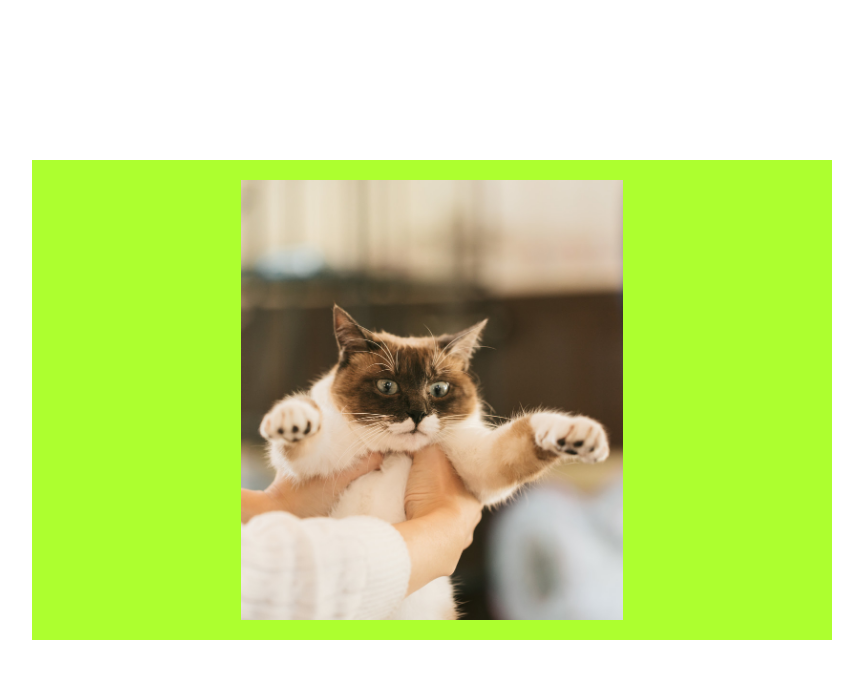
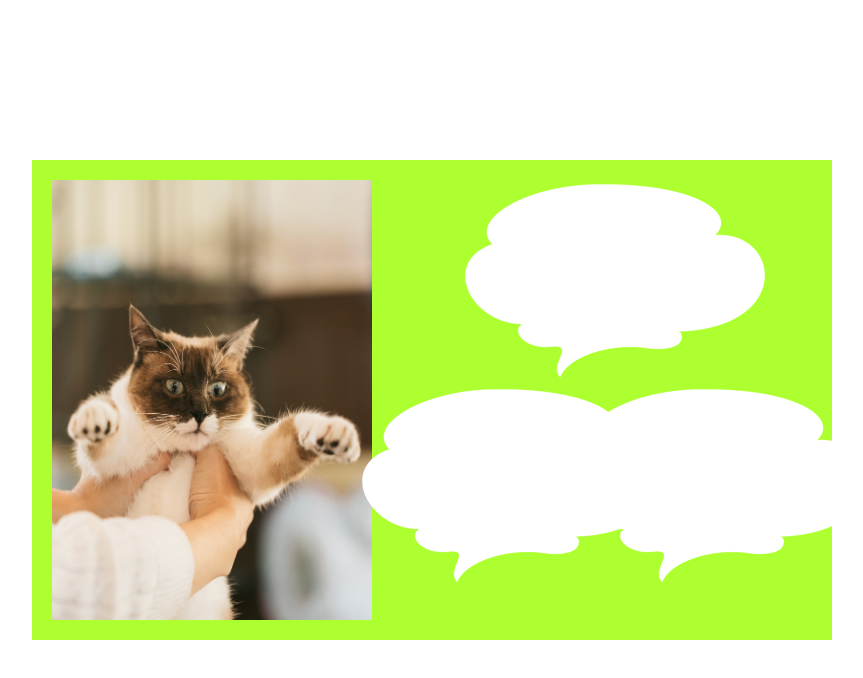
Before and after one commit to Tchikawa/html_test, a website: page index.html in a window 1280 px wide. Shown: the whole page, without its empty margins (208-1071 px from the left). Drawn offline with Linux system fonts and the light colour scheme.

Commit message:
一旦完了

```diff
--- a/index.css
+++ b/index.css
@@ -10,10 +10,47 @@ main{
     width: 800px;
     height: 480px;
     background-color: greenyellow;
-    display:flex;
-    justify-content:space-around;
+    display: flex;
+    justify-content: space-around;
 }
 
 .img_cat{
-    padding:20;
+    padding: 20;
+    width: 40%;
+    flex: 0 1 30%;
 }
+
+.baloon1{
+    grid-area: b1;
+    display: flex;
+    align-items: center;
+    justify-content: center;
+    padding: 20;
+}
+
+.baloon2{
+    grid-area: b2;
+    display: flex;
+    align-items: center;
+    justify-content: center;
+    padding: 20;
+}
+
+.baloon3{
+    grid-area: b3;
+    display: flex;
+    align-items: center;
+    justify-content: center;
+    padding: 20;
+}
+
+.wrap{
+    display: grid;
+    grid-gap: 5px;
+    grid-template-columns: 200px 200px;
+    grid-template-rows: 200px 200px;
+    grid-template-areas:
+    "b1 b1"
+    "b2 b3";
+    padding : 20;
+}
--- a/index.html
+++ b/index.html
@@ -9,6 +9,11 @@
 <body>
     <main>
             <img src="../img/NEKO9V9A9115_TP_V4.jpg" class="img_cat"/>
+            <div class="wrap">
+                <span class="baloon1"><img src="../img/baloon.png" class="baloon"/></span>
+                <span class="baloon2"><img src="../img/baloon.png" class="baloon"/></span>
+                <span class="baloon3"><img src="../img/baloon.png" class="baloon"/></span>
+            </div>
     </main>
 </body>
 </html>
```
Also changed, not shown: img/baloon.png (added).
